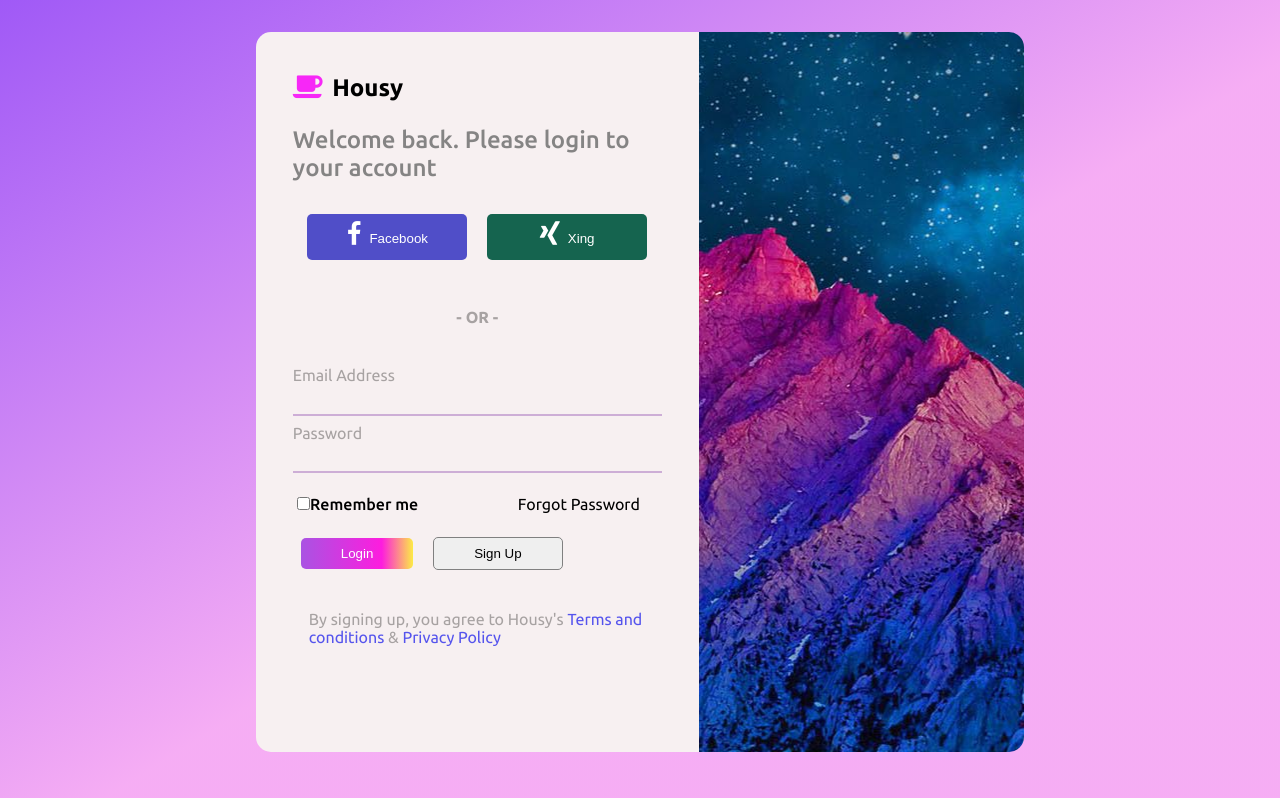
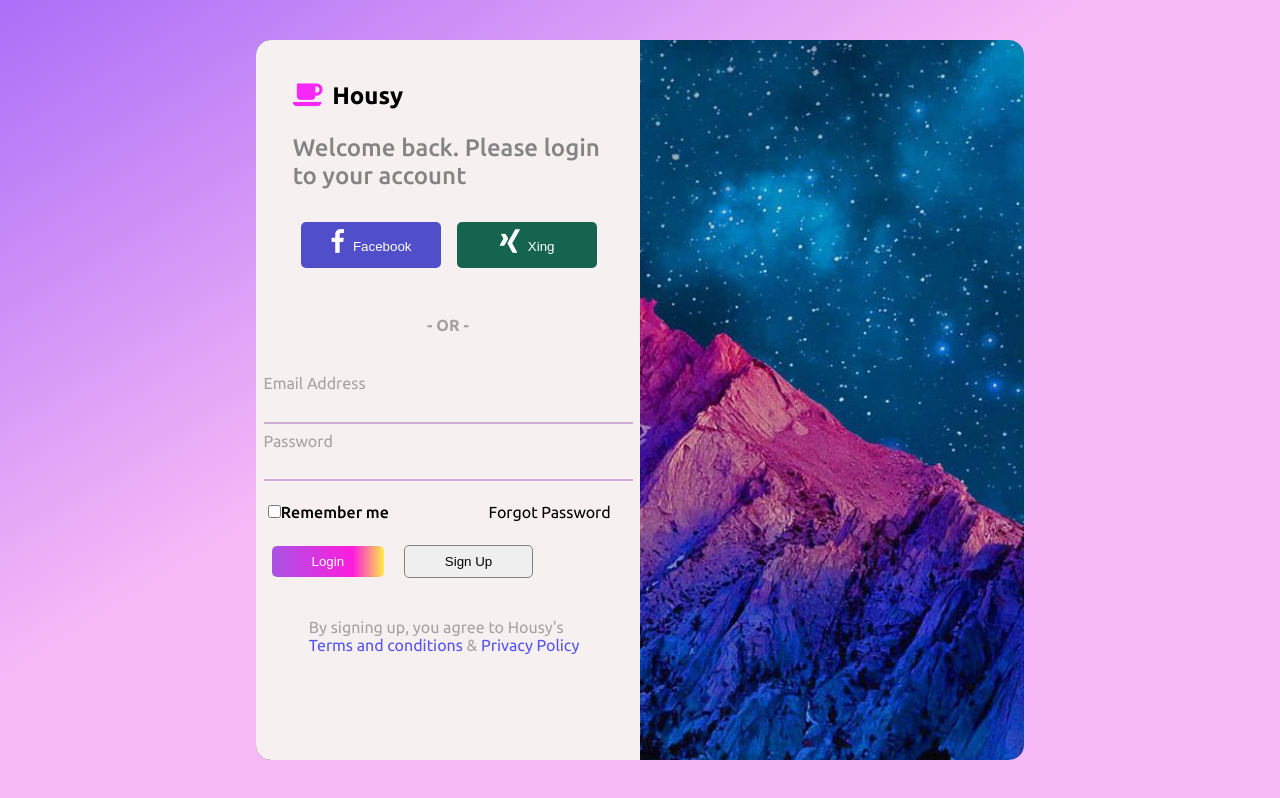
Before and after one commit to LadyFantasy/CourseIT-Frontend, a plain HTML site: page CSS/Ex4/index.html in a window 1280 px wide. Drawn offline with Linux system fonts and the light colour scheme.

Commit message:
fix issues Ex4

```diff
--- a/CSS/Ex4/style.css
+++ b/CSS/Ex4/style.css
@@ -4,30 +4,44 @@
     box-sizing: border-box;
 }
 
-body {
-    background: linear-gradient(328deg, rgba(244, 158, 242, 0.8435749299719888) 46%, rgba(136, 48, 244, 0.7987570028011204) 100%);
+html {
+    height: 100vh;
+    width: 100vw;
+
+    background: linear-gradient(328deg,
+        rgba(244, 158, 243, 0.712)
+        57%,
+        rgba(136, 48, 244, 0.699) 100%);
+
     font-family: 'Ubuntu', sans-serif;
+
     display: flex;
     align-items: center;
     justify-content: center;
-    height: 100%;
-    margin: 2rem 0;
+
     background-repeat: no-repeat;
     background-attachment: fixed;
+
+    /* padding: 1rem 1.5rem; */
+
 }
 
 .container {
+    background-image: url("foto.jpg");
+    background-size: cover;
+    background-position: center;
     overflow: hidden;
     height: 90vh;
     width: 60vw;
     display: flex;
     border-radius: 15px;
+
 }
 
 
 .main {
-    /* width: 50%; */
-    flex: 1;
+    width: 50%;
+    /* flex: 1; */
     background-color: rgb(247, 240, 241);
     padding: 2.3rem;
     display: flex;
@@ -61,21 +75,29 @@ body {
 
 .buttons-login {
     text-align: center;
+    display: flex;
+    transition: all .6s ease-out;
 }
 
 .button.facebook {
     background-color: rgba(47, 47, 192, 0.836);
-    width: 10rem;
+    /* width: 10rem; */
     padding: .5rem 0 .8rem 0;
+    flex: 1 0 calc(50% - 15px);
 
 }
 
 .button.xing {
     background-color: rgba(6, 90, 68, 0.932);
-    width: 10rem;
+    /* width: 10rem; */
     padding: .5rem 0 .8rem 0;
+    flex: 1 0 calc(50% - 15px);
 }
 
+.button.facebook:hover,
+.button.xing:hover{
+    transform: scale(1.1);
+}
 .buttons-login .fa {
     padding-right: .5rem;
     font-size: 1.6rem;
@@ -128,7 +150,7 @@ body {
 
 .buttons-form {
     margin: 1rem auto;
-    transition: all .5s;
+    transition: all .6s ease-out;
 }
 
 .button-login,
@@ -138,7 +160,7 @@ body {
 
 .button-login:hover,
 .button-signUp:hover {
-    padding: 1rem 4rem;
+    transform: scale(1.1);
 }
 
 
@@ -161,9 +183,12 @@ body {
     color: rgba(55, 55, 236, 0.849);
 }
 
-.photo {
+/* .photo {
     flex: 1;
+    flex-shrink: inherit;
+    flex-basis: auto;
     background-image: url("foto.jpg");
+    background-size: cover;
     background-position: center;
     padding: 2.3rem;
-}
+} */
```
Also changed, not shown: CSS/Ex4/Capture.JPG (added).
